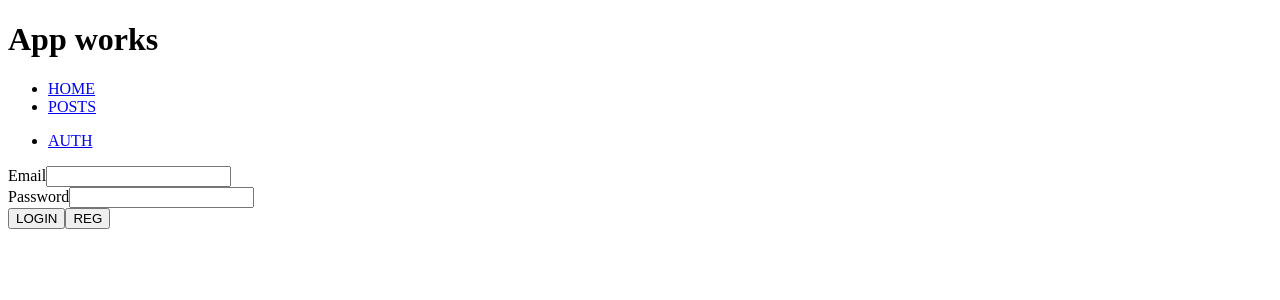
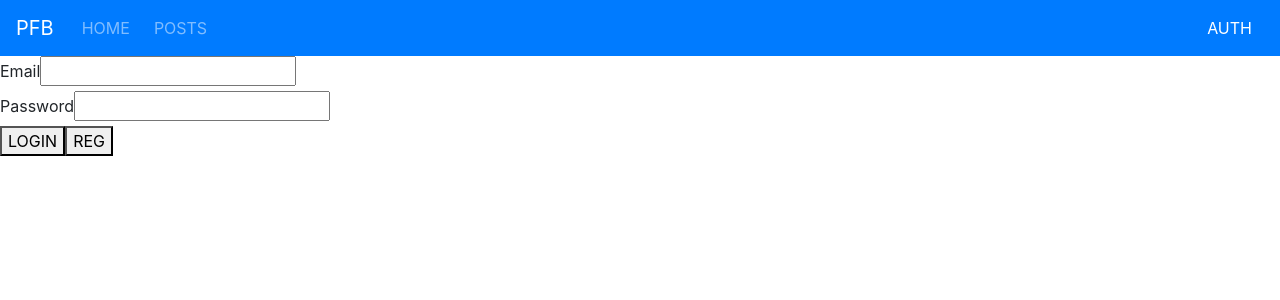
Before and after one commit to costaline/posts-firebase, a React app: page /auth in a window 1280 px wide. Shown: the top 300 px of the page. Built offline with nearby package versions, Linux system fonts and the light colour scheme.

Commit message:
navbar style

```diff
--- a/src/app/app.jsx
+++ b/src/app/app.jsx
@@ -1,4 +1,6 @@
 import React from "react";
+
+import "bootstrap/dist/css/bootstrap.min.css";
 
 import NavBar from "~components/navbar";
 import Layout from "~components/layout";
@@ -6,7 +8,6 @@ import Layout from "~components/layout";
 const App = () => {
   return (
     <>
-      <h1>App works</h1>
       <NavBar />
       <Layout />
     </>
--- /dev/null
+++ b/src/app/components/nav-auth/index.js
@@ -0,0 +1 @@
+export { default } from "./nav-auth";
--- /dev/null
+++ b/src/app/components/nav-auth/nav-auth.jsx
@@ -0,0 +1,54 @@
+import React from "react";
+import { withRouter } from "react-router-dom";
+import { connect } from "react-redux";
+import { bindActionCreators } from "redux";
+import PropTypes from "prop-types";
+import * as R from "ramda";
+
+import { authActions } from "~store/actions";
+import WithBootstrapNavitem from "~hocs/with-bootstrap-navitem";
+
+const NavAuth = ({ user, logoutUser, history }) => {
+  const logout = () => {
+    logoutUser(history);
+  };
+
+  return (
+    <ul className="navbar-nav ">
+      {user ? (
+        <>
+          <WithBootstrapNavitem nav={false}>{user.email}</WithBootstrapNavitem>
+
+          <WithBootstrapNavitem onClickHandler={logout} nav={false} pointer>
+            LOGOUT
+          </WithBootstrapNavitem>
+        </>
+      ) : (
+        <WithBootstrapNavitem path="/auth">AUTH</WithBootstrapNavitem>
+      )}
+    </ul>
+  );
+};
+
+NavAuth.propTypes = {
+  user: PropTypes.shape({
+    email: PropTypes.string
+  }),
+  logoutUser: PropTypes.func,
+  history: PropTypes.object
+};
+
+const mapStateToProps = (state) => {
+  return {
+    user: state.authReducer.user
+  };
+};
+
+const mapDispatchToProps = (dispatch) => {
+  return bindActionCreators({ logoutUser: authActions.logoutUser }, dispatch);
+};
+
+export default R.compose(
+  withRouter,
+  connect(mapStateToProps, mapDispatchToProps)
+)(NavAuth);
--- /dev/null
+++ b/src/app/components/nav-site/index.js
@@ -0,0 +1 @@
+export { default } from "./nav-site";
--- /dev/null
+++ b/src/app/components/nav-site/nav-site.jsx
@@ -0,0 +1,31 @@
+import React from "react";
+import PropTypes from "prop-types";
+import { connect } from "react-redux";
+
+import WithBootstrapNavitem from "~hocs/with-bootstrap-navitem";
+
+const NavSite = ({ user }) => (
+  <ul className="navbar-nav mr-auto">
+    <WithBootstrapNavitem path="/" exact>
+      HOME
+    </WithBootstrapNavitem>
+
+    <WithBootstrapNavitem path="/posts">POSTS</WithBootstrapNavitem>
+
+    {!!user && (
+      <WithBootstrapNavitem path="/new-post">NEW POST</WithBootstrapNavitem>
+    )}
+  </ul>
+);
+
+NavSite.propTypes = {
+  user: PropTypes.object
+};
+
+const mapStateToProps = (state) => {
+  return {
+    user: state.authReducer.user
+  };
+};
+
+export default connect(mapStateToProps)(NavSite);
--- a/src/app/components/navbar/navbar.jsx
+++ b/src/app/components/navbar/navbar.jsx
@@ -1,62 +1,18 @@
 import React from "react";
-import { NavLink } from "react-router-dom";
-import { connect } from "react-redux";
-import { bindActionCreators } from "redux";
-import PropTypes from "prop-types";
-import { withRouter } from "react-router-dom";
 
-import { authActions } from "~store/actions";
+import WithBootstrapNavbar from "~hocs/with-bootstrap-navbar";
+import NavSite from "~components/nav-site";
+import NavAuth from "~components/nav-auth";
 
-const NavBar = ({ user, logoutUser, history }) => {
+const NavBar = () => {
   return (
     <header>
-      <nav>
-        <ul>
-          <li>
-            <NavLink to="/">HOME</NavLink>
-          </li>
-          <li>
-            <NavLink to="/posts">POSTS</NavLink>
-          </li>
-
-          {user && (
-            <li>
-              <NavLink to="/new-post">NEW POST</NavLink>
-            </li>
-          )}
-        </ul>
-
-        <ul>
-          {user ? (
-            <>
-              <li>{user.email}</li>
-              <li onClick={() => logoutUser(history)}>LOGOUT</li>
-            </>
-          ) : (
-            <li>
-              <NavLink to="/auth">AUTH</NavLink>
-            </li>
-          )}
-        </ul>
-      </nav>
+      <WithBootstrapNavbar color="primary" mode="dark" expand="md">
+        <NavSite />
+        <NavAuth />
+      </WithBootstrapNavbar>
     </header>
   );
 };
 
-NavBar.propTypes = {
-  user: PropTypes.shape({ email: PropTypes.string }),
-  logoutUser: PropTypes.func.isRequired,
-  history: PropTypes.object
-};
-
-const mapStateToProps = (state) => {
-  return {
-    user: state.authReducer.user
-  };
-};
-
-const mapDispatchToProps = (dispatch) => {
-  return bindActionCreators({ logoutUser: authActions.logoutUser }, dispatch);
-};
-
-export default withRouter(connect(mapStateToProps, mapDispatchToProps)(NavBar));
+export default NavBar;
```
